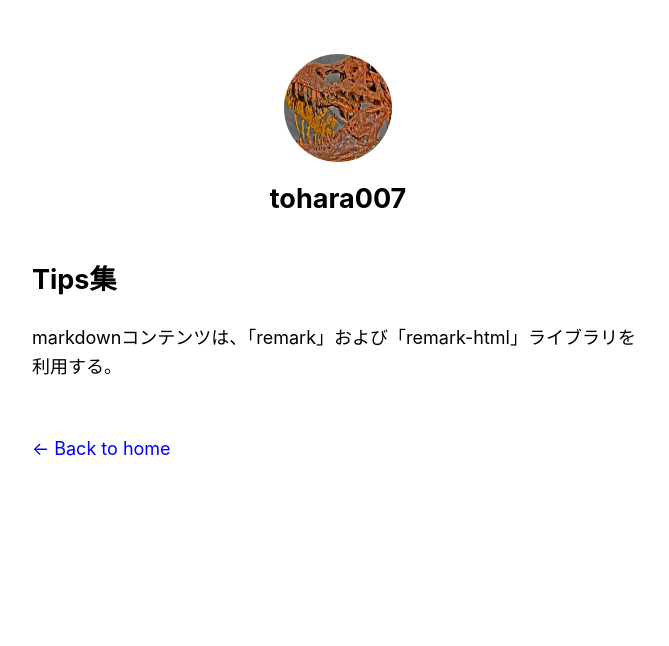
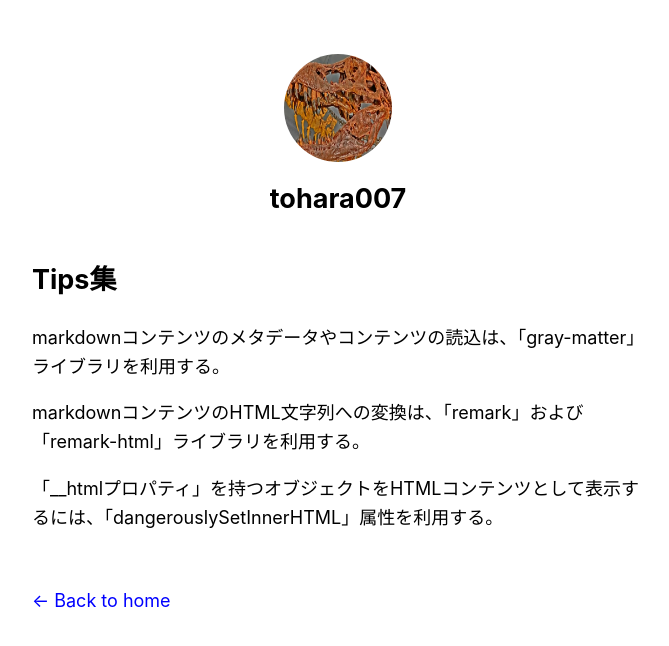
Before and after one commit to tohara007/kyoryu-blog, a Next.js app: page /oldPosts/tips-post in a window 1280 px wide. Shown: the top 646 px of the page, without its empty margins (302-971 px from the left). Built offline with nearby package versions, Linux system fonts and the light colour scheme.

Commit message:
tipsの追記

```diff
--- a/pages/oldPosts/tips-post.js
+++ b/pages/oldPosts/tips-post.js
@@ -9,7 +9,13 @@ export default function tips() {
       </Head>
       <h2>Tips集</h2>
       <p>
-        markdownコンテンツは、「remark」および「remark-html」ライブラリを利用する。
+        markdownコンテンツのメタデータやコンテンツの読込は、「gray-matter」ライブラリを利用する。
+      </p>
+      <p>
+        markdownコンテンツのHTML文字列への変換は、「remark」および「remark-html」ライブラリを利用する。
+      </p>
+      <p>
+        「__htmlプロパティ」を持つオブジェクトをHTMLコンテンツとして表示するには、「dangerouslySetInnerHTML」属性を利用する。
       </p>
     </Layout>
   );
```
